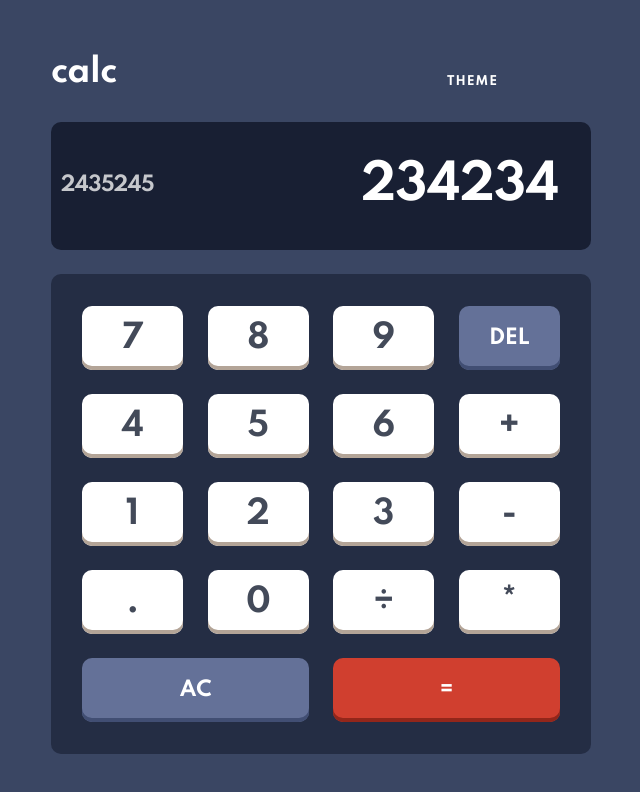
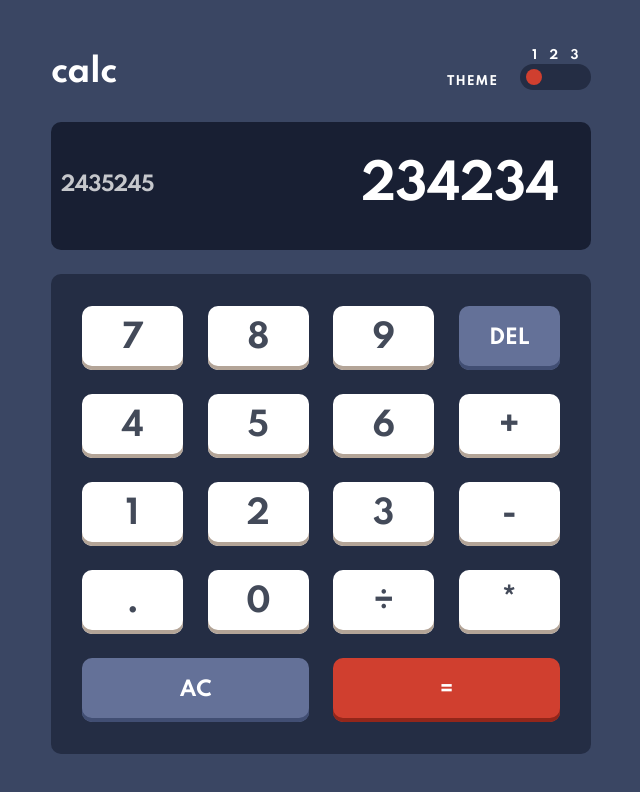
Before and after one commit to AlexTheChef/calculator, a plain HTML site: page index.html in a window 1280 px wide. Shown: the top 792 px of the page, without its empty margins (319-959 px from the left). Drawn offline with Linux system fonts and the light colour scheme.

Commit message:
added color themes

```diff
--- a/index.html
+++ b/index.html
@@ -20,7 +20,14 @@
             <div class="nav-text">calc</div>
             <div class="theme-container">
                 <p class="theme-text">THEME</p>
-                <div class="slide-container"></div>
+                <div class="slide-container">
+                    <div class="theme-numbers"><span>1</span><span>2</span><span>3</span></div>
+                    <div class="slider">
+                        <span class="js-tab active-tab"></span>
+                        <span class="js-tab"></span>
+                        <span class="js-tab"></span>
+                    </div>
+                </div>
             </div>
         </div>
         <div class="output">
--- a/script.js
+++ b/script.js
@@ -1,18 +1,23 @@
-const toggleSwitch = document.querySelector('.theme-container')
-document.documentElement.setAttribute('theme', 'dark');
+const $tabs = document.querySelectorAll('.js-tab')
 
-function switchTheme() {
-    let theme = document.documentElement.getAttribute('theme')
-    if (theme == 'light') {
-        document.documentElement.setAttribute('theme', 'dark');
-        document.querySelector(".theme").innerHTML = "LIGHT"
+const colorTheme = [
+    {
+        theme: 'dark'
+    },
+    {
+        theme: 'light'
+    },
+    {
+        theme: 'saturated'
+    }
+]
 
-    }
-    else {
-        document.documentElement.setAttribute('theme', 'light');
-        document.querySelector(".theme").innerHTML = "DARK"
-    }
-
+function slide(index) {
+    $tabs.forEach($tab => $tab.classList.remove('active-tab'))
+    $tabs[index-1].classList.add('active-tab')
 }
 
-toggleSwitch.addEventListener('click', switchTheme);
+$tabs.forEach(($tab, index) => $tab.addEventListener("click", () => {
+    slide(index+1)
+    document.documentElement.setAttribute('theme', colorTheme[index].theme);
+}))
--- a/style.css
+++ b/style.css
@@ -47,7 +47,8 @@ body {
     --button-color: #E5E4E1;
     --output-color: #EEEEEE;
     --calculator-bg-color: #D2CDCD;
-    --del-color: #378187;;
+    --del-color: #378187;
+    ;
     --eq-btn-color: #C85402;
     --shadow-color: #A79E91;
     --shadow-color-del: #1B6066;
@@ -63,14 +64,14 @@ body {
     --output-color: #1E0936;
     --calculator-bg-color: #1E0936;
     --del-color: #56077C;
-    --eq-btn-color: #00DED0;;
+    --eq-btn-color: #00DED0;
+    ;
     --shadow-color: #881C9E;
     --shadow-color-del: #BE15F4;
     --shadow-color-eq: #6CF9F1;
     --btn-text-color: #FFE53D;
     --eq-text-color: #1A2327;
 }
-
 
 .container {
     font-family: 'Spartan', sans-serif;
@@ -115,6 +116,43 @@ body {
 .slide-container {
     width: 71px;
     height: 44px;
+    display: flex;
+    flex-direction: column;
+    align-items: center;
+    justify-content: center;
+}
+
+.theme-numbers {
+    width: 71px;
+    height: 18px;
+    display: flex;
+    flex-direction: row;
+    align-items: center;
+    justify-content: space-evenly;
+    font-weight: bold;
+    font-size: 12px;
+    line-height: 13px;
+    text-align: center;
+    color: var(--text-color);
+}
+
+.slider {
+    width: 71px;
+    height: 26px;
+    border-radius: 13px;
+    background: var(--calculator-bg-color);
+    display: flex;
+    flex-direction: row;
+    align-items: center;
+    justify-content: space-evenly;
+}
+
+.slider span {
+
+    width: 16px;
+    height: 16px;
+    border-radius: 50%;
+    background: transparent;
 }
 
 .nav-text {
@@ -228,3 +266,7 @@ body {
     box-shadow: inset 0px -4px 0px var(--shadow-color-eq) !important;
     color: var(--eq-text-color) !important;
 }
+
+.active-tab {
+    background: var(--eq-btn-color) !important;
+}
```
